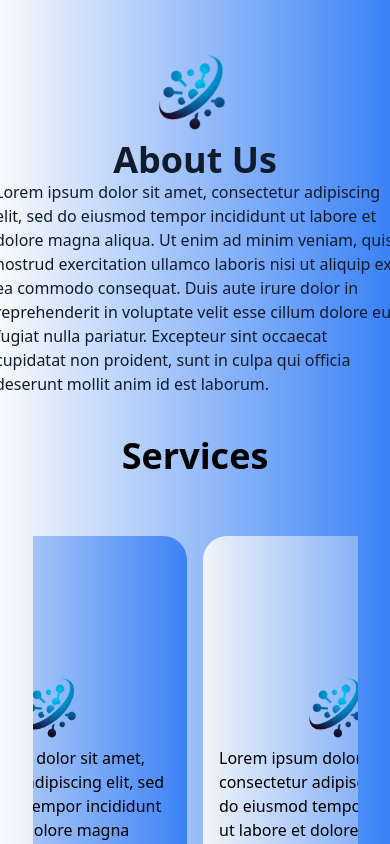
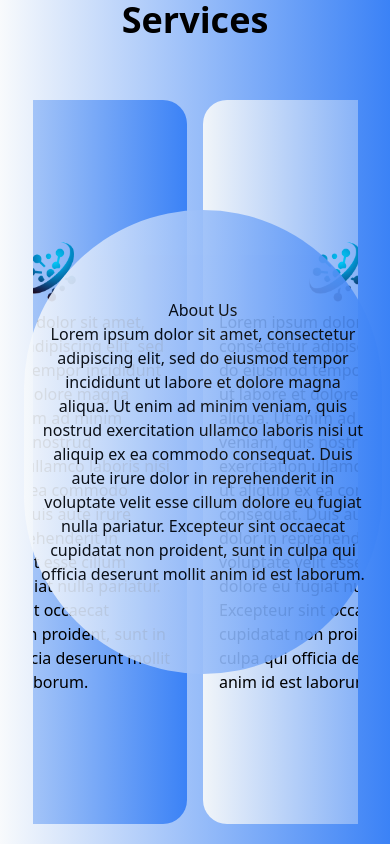
Before and after one commit to mosesmrima/kentronix, a Next.js app: page / in a window 390 px wide. Shown: the top 844 px of the page. Built offline with nearby package versions, Linux system fonts and the light colour scheme.

Commit message:
make mobile friendly

```diff
--- a/components/AboutUs.jsx
+++ b/components/AboutUs.jsx
@@ -3,20 +3,21 @@ import logo from "../public/favicon.png";
 
 export default function AboutUs() {
     return (
-        <div>
-            <div className={"p-10 flex flex-row flex-wrap-reverse justify-center items-center mx-auto"}>
-                <div className={"w-1/2 min-w-[400px] text-[#101C2E]"}>
-                    <h1 id={"about"} className={"text-center text-4xl font-extrabold"}>About Us</h1>
-                    <p>
-                        Lorem ipsum dolor sit amet, consectetur adipiscing elit, sed do eiusmod tempor incididunt ut labore et dolore magna aliqua. Ut enim ad minim veniam, quis nostrud exercitation ullamco laboris nisi ut aliquip ex ea commodo consequat. Duis aute irure dolor in reprehenderit in voluptate velit esse cillum dolore eu fugiat nulla pariatur. Excepteur sint occaecat cupidatat non proident, sunt in culpa qui officia deserunt mollit anim id est laborum.
-                    </p>
-
-                </div>
-                <div className={'w-3/12 min-w-250px]'}>
-                    <Image src={logo} alt={"logo"}/>
-                </div>
+        <div className={"w-11/12 sm:h-80 h-[70vh] sm:mx-0 ml-4 justify-center flex sm:flex-row flex-col sm:flex-shrink-0 sm:relative absolute items-center"}>
+            <div className={"sm:mx-0 mx-auto rounded-full  bg-gradient-to-r from-slate-50 to-blue-500 z-100 sm:opacity-100 opacity-90 sm:w-6/12 w-12/12 sm:h-80 h-[55vh] px-4  flex flex-col justify-center items-center text-center"}>
+                <h1>About Us</h1>
+                <p>
+                    Lorem ipsum dolor sit amet, consectetur adipiscing elit, sed do eiusmod tempor incididunt ut labore et dolore magna aliqua. Ut enim ad minim veniam, quis nostrud exercitation ullamco laboris nisi ut aliquip ex ea commodo consequat. Duis aute irure dolor in reprehenderit in voluptate velit esse cillum dolore eu fugiat nulla pariatur. Excepteur sint occaecat cupidatat non proident, sunt in culpa qui officia deserunt mollit anim id est laborum.
+                </p>
             </div>
-
+            <div className={" sm:w-4/12 w-12/12 sm:h-80 sm:z-0 z-[-200] sm:relative"}>
+                <Image
+                    src={"/favicon.png"}
+                    fill
+                    object-fit={"scale-down"}
+                    alt={"logo"}
+                />
+            </div>
         </div>
     );
 }
```
